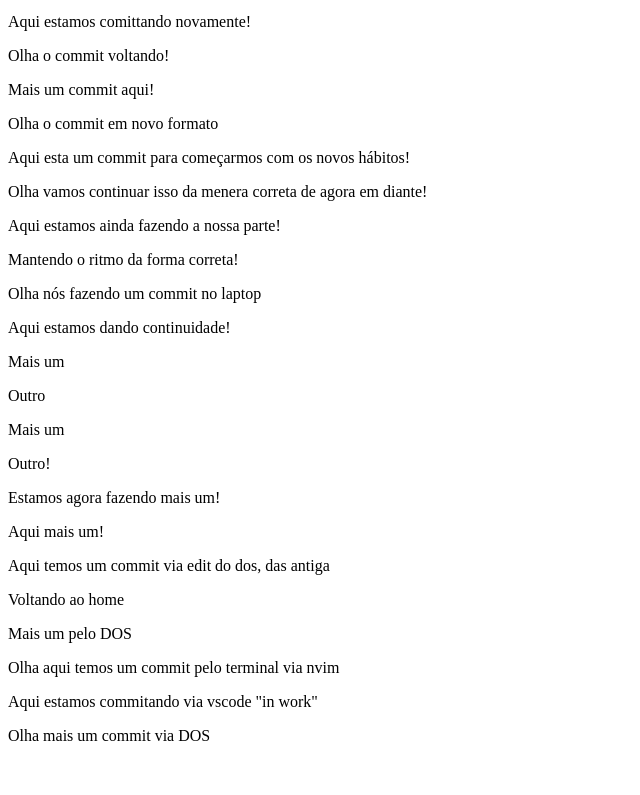
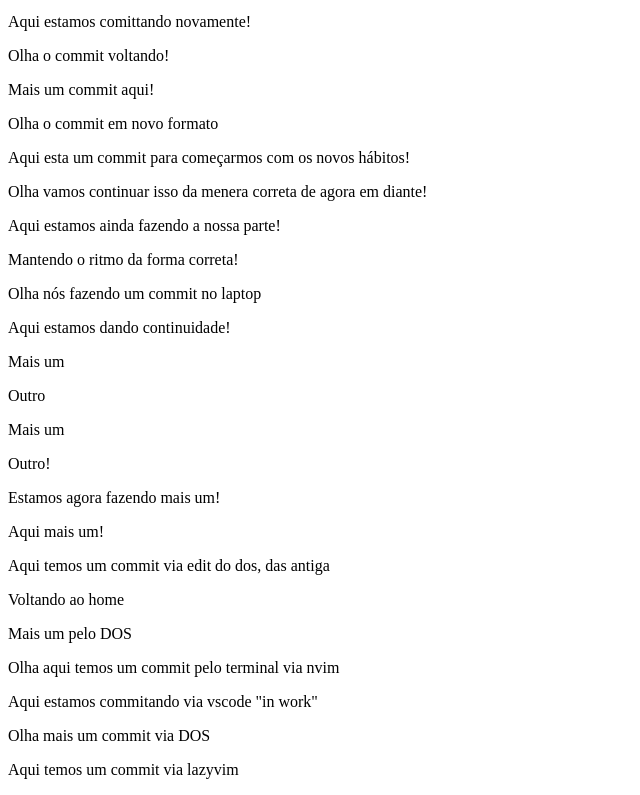
Before and after one commit to anderson-campos-lopes/xplaynet, a plain HTML site: page index.html in a window 1280 px wide. Shown: the part 5650-6445 px from the top of the page, without its empty margins (0-640 px from the left). Before the commit the page ends 6411 px from the top, so only its background shows below. Drawn offline with Linux system fonts and the light colour scheme.

Commit message:
20112026_Home

```diff
--- a/index.html
+++ b/index.html
@@ -241,6 +241,7 @@
     <p>Olha aqui temos um commit pelo terminal via nvim</p>
     <p>Aqui estamos commitando via vscode "in work"</p>
     <p>Olha mais um commit via DOS</p>
+    <p>Aqui temos um commit via lazyvim</p>
   </body>
   <script src="script.js"></script>
 </html>
```
